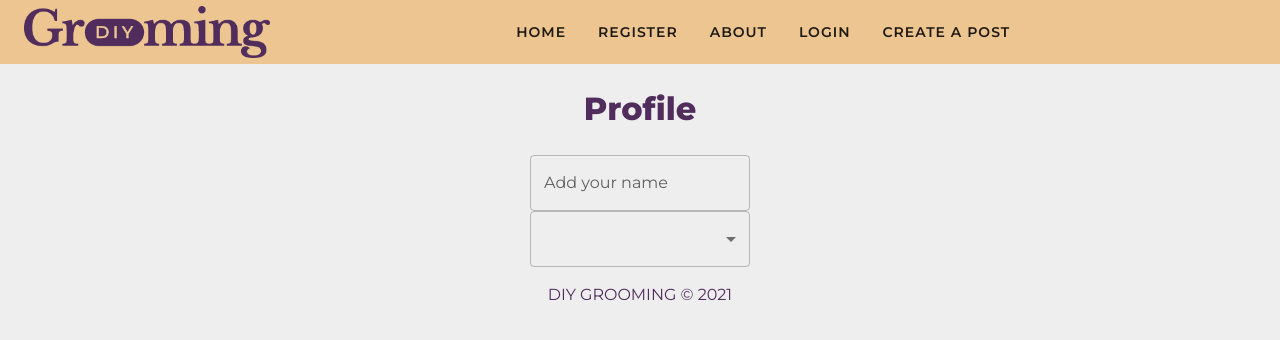
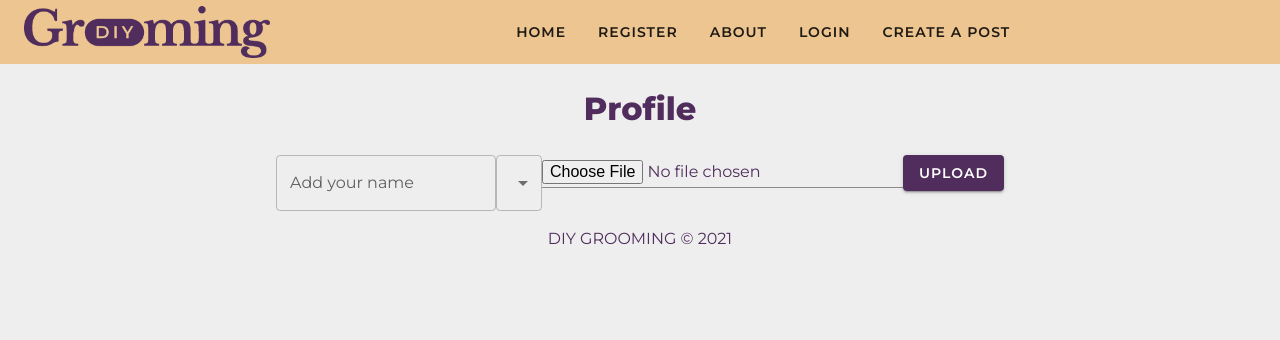
Before and after one commit to winny1212/client-frontend, a React (Create React App) app: page /profile in a window 1280 px wide. Shown: the top 340 px of the page. Built offline with nearby package versions, Linux system fonts and the light colour scheme.

Commit message:
set upload photo form

```diff
--- a/src/views/User/profile/Profile.js
+++ b/src/views/User/profile/Profile.js
@@ -3,25 +3,31 @@ import {
   Container,
   TextField,
   FormControl,
-  InputLabel,
   Select,
   MenuItem,
+  Input,
+  Button,
 } from '@mui/material';
+//import PhotoCamera from '@mui/icons-material';
 
 const Profile = () => {
-  //user profile to state
+  //username state
   const [username, setUsername] = useState('');
 
+  //type of user state
   const [value, setValue] = useState();
 
+  //handle type of user
   const handleChange = (event) => {
     setValue(event.target.value);
   };
 
+  //handle username mount
   useEffect(() => {
     document.title = { username };
   });
 
+  //handle username event target
   const updateUsername = (event) => {
     setUsername(event.target.value);
   };
@@ -39,7 +45,8 @@ const Profile = () => {
             value={username}
             onChange={updateUsername}
           />
-
+        </FormControl>
+        <FormControl>
           {/* type of user */}
           <Select value={value} id="demo-simple-select" onChange={handleChange}>
             <MenuItem value={'Professional Groomer'}>
@@ -51,6 +58,20 @@ const Profile = () => {
             </MenuItem>
           </Select>
         </FormControl>
+        <FormControl>
+          {/* upload button */}
+          <label htmlFor="contained-button-file">
+            <Input
+              accept="image/*"
+              id="contained-button-file"
+              multiple
+              type="file"
+            />
+            <Button variant="contained" component="span">
+              Upload
+            </Button>
+          </label>
+        </FormControl>
       </Container>
     </>
   );
```
Also changed, not shown: src/data/usersData.js (added, +7 -0 lines).
